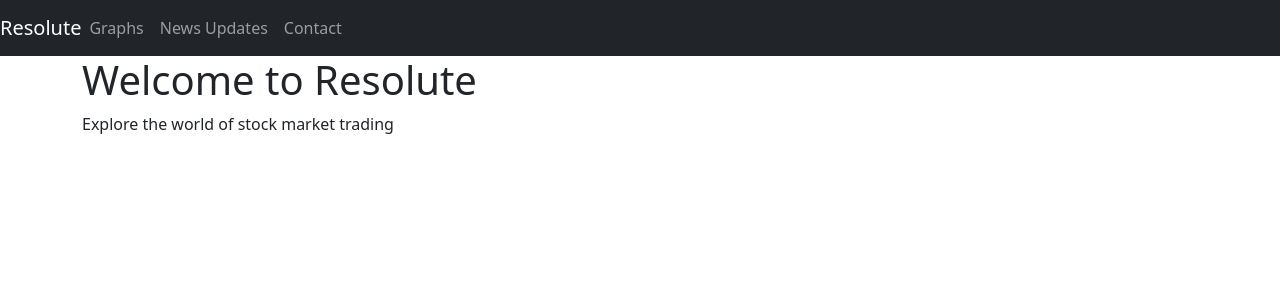
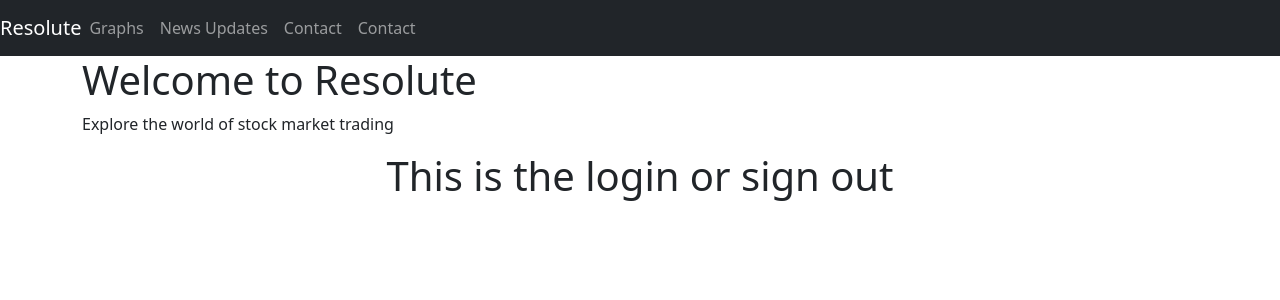
Before and after one commit to DanielCabador/react-project2, a React (Vite) app: page /login in a window 1280 px wide. Shown: the top 300 px of the page. Built offline with nearby package versions, Linux system fonts and the light colour scheme.

Commit message:
Added Login and sign Out page

```diff
--- a/src/App.jsx
+++ b/src/App.jsx
@@ -3,6 +3,7 @@ import LandingPage from "./LandingPage";
 import NewUpdate from "./component/NewUpdate";
 import Graphs from "./component/Graphs";
 import Contact from "./component/Contact";
+import LoginOrSignout from "./loginPage/LoginOrSignout";
 import { Routes, Route } from "react-router-dom";
 
 const App = () => {
@@ -13,6 +14,7 @@ const App = () => {
         <Route path="/newupdate" element={<NewUpdate />} />
         <Route path="/graphs" element={<Graphs />} />
         <Route path="/contact" element={<Contact />} />
+        <Route path="/login" element={<LoginOrSignout />} />
       </Routes>
     </div>
   );
--- a/src/LandingPage.jsx
+++ b/src/LandingPage.jsx
@@ -35,6 +35,11 @@ const LandingPage = () => {
                 Contact
               </Link>
             </li>
+            <li className="nav-item">
+              <Link to="/login" className="nav-link">
+                Contact
+              </Link>
+            </li>
           </ul>
         </div>
       </nav>
--- /dev/null
+++ b/src/loginPage/LoginOrSignout.jsx
@@ -0,0 +1,9 @@
+const LoginOrSignout = () => {
+  return (
+    <div>
+      <h1 className="text-center">This is the login or sign out</h1>
+    </div>
+  );
+};
+
+export default LoginOrSignout;
```
